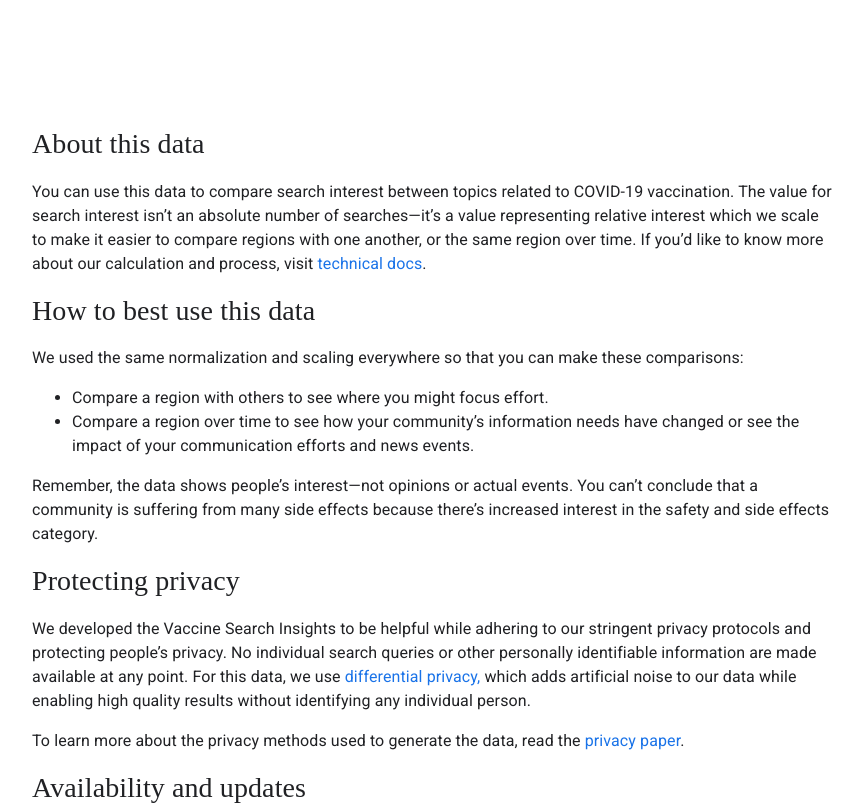
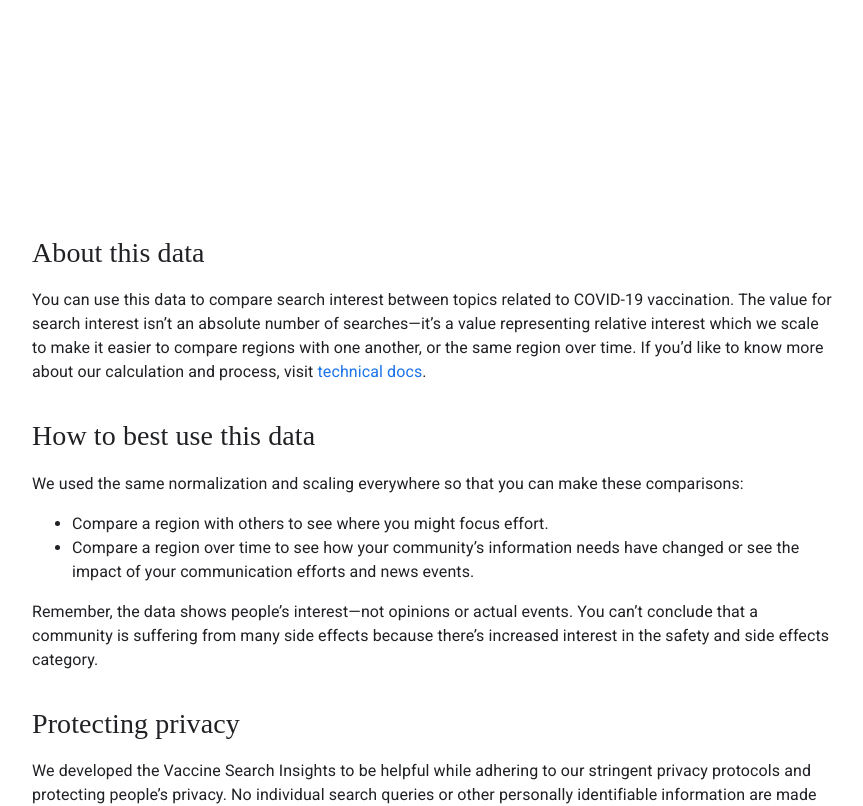
Before and after one commit to google-research/vaccination-search-insights, a Svelte app: page / in a window 1280 px wide. Shown: the part 1820-2626 px from the top of the page, without its empty margins (208-1071 px from the left). Built offline with nearby package versions, Linux system fonts and the light colour scheme; no server answers; a web font is replaced by a local one.

Commit message:
Increase spacing between sections in the page.

```diff
--- a/src/TrendsOverview.svelte
+++ b/src/TrendsOverview.svelte
@@ -635,7 +635,6 @@
     regionalTrends = await fetchRegionalTrendsData();
     regions = Array.from(regionsByPlaceId.values());
 
-
     document.addEventListener("scroll", handleDocumentScroll);
     document
       .getElementById("download-link")
@@ -950,7 +949,7 @@
           />
         </div>
       </div>
-      <h2>About this data</h2>
+      <h2 class="first-section-header">About this data</h2>
       <p>
         You can use this data to compare search interest between topics related
         to COVID-19 vaccination. The value for search interest isn’t an absolute
--- a/src/global.scss
+++ b/src/global.scss
@@ -47,12 +47,15 @@ h1 {
 h2 {
   @include header-font;
   font-size: 1.75rem;
+  margin-top: 40px;
 }
+
 h3 {
   @include header-font;
   font-size: 24px;
   line-height: 32px;
   color: g.$grey-800;
+  margin-top: 60px;
 }
 
 a {
@@ -93,6 +96,10 @@ footer {
   width: 100%;
 
   background-color: g.$footer-background-color;
+}
+
+.first-section-header {
+  margin-top: 60px;
 }
 
 .header-topbar {
@@ -548,6 +555,10 @@ footer {
   width: 30%;
 }
 
+div.next-steps-item > h3 {
+  margin-top: 40px;
+}
+
 .footer-referencebar {
   min-width: g.$content-min-width;
   max-width: g.$content-max-width;
```
